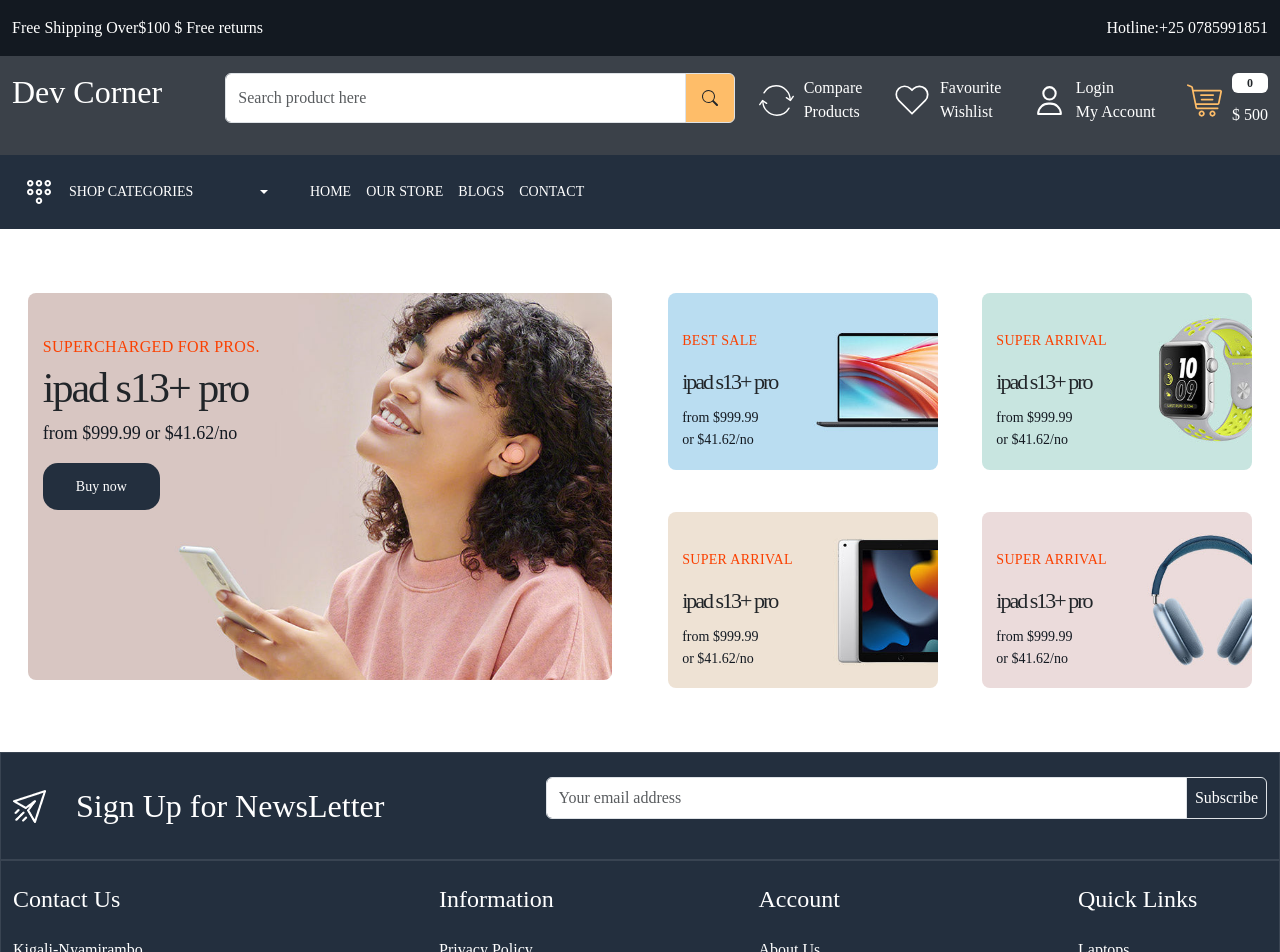
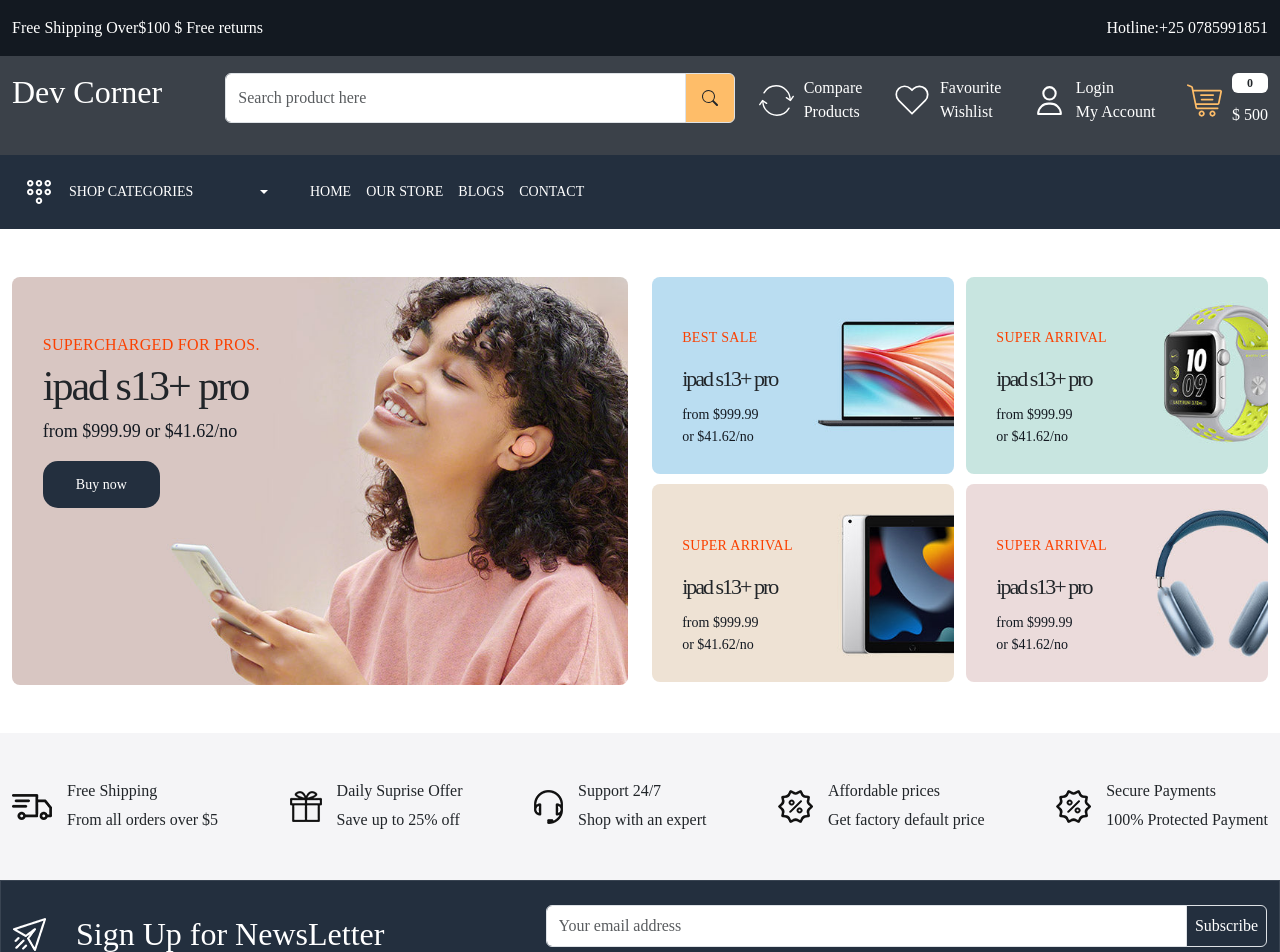
Before and after one commit to uwingabirejoselyne/learn-ecommerce-ui, a React (Create React App) app: page / in a window 1280 px wide. Shown: the top 952 px of the page. Built offline with nearby package versions, Linux system fonts and the light colour scheme.

Commit message:
home wrapper section 2

```diff
--- a/src/App.css
+++ b/src/App.css
@@ -9,6 +9,7 @@
   --color-febd69:#febd69;
   --color-232f3e:#232f3e;
   --color-fb4000:#fb4000;
+  --color-f5f5f7:#f5f5f7;
 
 
 }
@@ -160,3 +161,7 @@
 .small-banner{
   width: 49%;
 }
+
+.home-wrapper-2{
+  background-color: var(--color-f5f5f7);
+}
--- a/src/pages/Home.js
+++ b/src/pages/Home.js
@@ -8,7 +8,7 @@
       <div className='container-xxl'>
         <div className='row'>
           <div className='col-6'>
-            <div className='main-banner position-relative p-3'>
+            <div className='main-banner position-relative'>
             <img src='images/main-banner-1.jpg' className='img-fluid rounded-3' alt='main-banner'/>
             <div className='main-banner-content position-absolute'>
               <h4>SUPERCHARGED FOR PROS.</h4>
@@ -20,7 +20,7 @@
           </div>
           <div className='col-6'>
             <div className='d-flex flex-wrap gap-10 justify-content-between align-items-center'>
-            <div className='small-banner position-relative p-3'>
+            <div className='small-banner position-relative'>
             <img src='images/catbanner-01.jpg' className='img-fluid rounded-3' alt='main-banner'/>
             <div className='small-banner-content position-absolute'>
               <h4>BEST SALE</h4>
@@ -29,7 +29,7 @@
             </div>
             </div>
 
-            <div className='small-banner position-relative p-3'>
+            <div className='small-banner position-relative'>
             <img src='images/catbanner-02.jpg' className='img-fluid rounded-3' alt='main-banner'/>
             <div className='small-banner-content position-absolute'>
               <h4>SUPER ARRIVAL</h4>
@@ -37,7 +37,7 @@
               <p>from $999.99<br/> or $41.62/no</p>
             </div>
             </div>
-            <div className='small-banner position-relative p-3'>
+            <div className='small-banner position-relative'>
             <img src='images/catbanner-03.jpg' className='img-fluid rounded-3' alt='main-banner'/>
             <div className='small-banner-content position-absolute'>
               <h4>SUPER ARRIVAL</h4>
@@ -45,7 +45,7 @@
               <p>from $999.99<br/> or $41.62/no</p>
             </div>
             </div>
-            <div className='small-banner position-relative p-3'>
+            <div className='small-banner position-relative'>
             <img src='images/catbanner-04.jpg' className='img-fluid rounded-3' alt='main-banner'/>
             <div className='small-banner-content position-absolute'>
               <h4>SUPER ARRIVAL</h4>
@@ -58,6 +58,53 @@
         </div>
       </div>
     </section>
+
+    <section className='home-wrapper-2 py-5'>
+      <div className='container-xxl'>
+        <div className='row'>
+          <div className='col-12'>
+            <div className='services d-flex align-items-center justify-content-between'>
+              <div className='d-flex align-items-center gap-15'>
+                <img src='images/service.png' alt='services'></img>
+                <div >
+                  <h6>Free Shipping</h6>
+                  <p className ="mb-0">From all orders over $5</p>
+                </div>
+              </div>
+
+              <div className='d-flex align-items-center gap-15'>
+                <img src='images/service-02.png' alt='services'></img>
+                <div >
+                  <h6>Daily Suprise Offer</h6>
+                  <p className ="mb-0">Save up to 25% off</p>
+                </div>
+              </div>
+              <div className='d-flex align-items-center gap-15'>
+                <img src='images/service-03.png' alt='services'></img>
+                <div>
+                  <h6>Support 24/7</h6>
+                  <p className ="mb-0">Shop with an expert</p>
+                </div>
+              </div>
+              <div className='d-flex align-items-center gap-15'>
+                <img src='images/service-04.png' alt='services'></img>
+                <div>
+                  <h6>Affordable prices</h6>
+                  <p className ="mb-0">Get factory default price</p>
+                </div>
+              </div>
+              <div className='d-flex align-items-center gap-15'>
+                <img src='images/service-04.png' alt='services'></img>
+                <div>
+                  <h6>Secure Payments</h6>
+                  <p className ="mb-0">100% Protected Payment</p>
+                </div>
+              </div>
+            </div>
+          </div>
+        </div>
+      </div>
+    </section>
     </>
   )
 }
```
